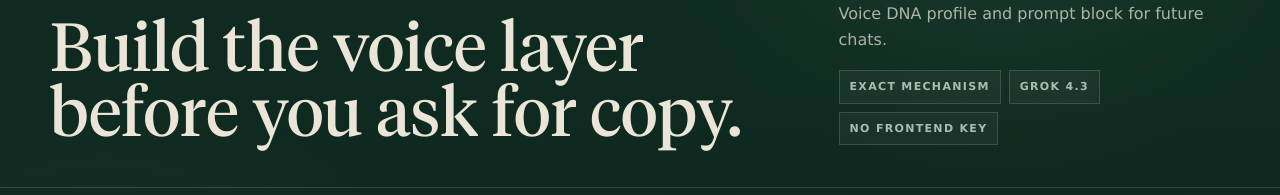
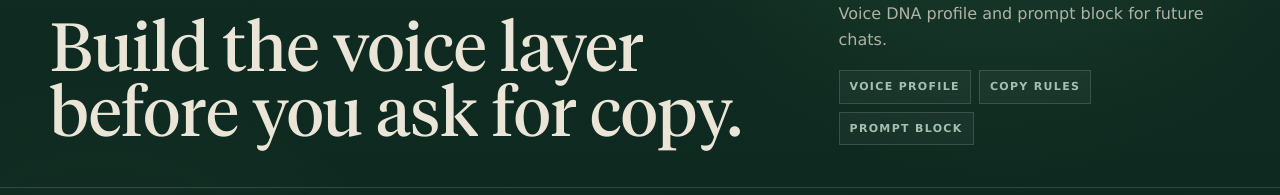
Before and after one commit to valentin-builderz/voice-dna-wrapper, a plain HTML site: page index.html in a window 1280 px wide. Shown: the part 203-398 px from the top of the page. Drawn offline with Linux system fonts and the light colour scheme.

Commit message:
Remove internal implementation copy from generator

```diff
--- a/index.html
+++ b/index.html
@@ -30,10 +30,10 @@
         </div>
         <div class="workspace-brief">
           <p>Paste real writing. Add the context a ghostwriter would need. The system returns a reusable Voice DNA profile and prompt block for future chats.</p>
-          <div class="brief-metrics" aria-label="Extraction standards">
-            <span>Exact mechanism</span>
-            <span>Grok 4.3</span>
-            <span>No frontend key</span>
+          <div class="brief-metrics" aria-label="Extraction outputs">
+            <span>Voice profile</span>
+            <span>Copy rules</span>
+            <span>Prompt block</span>
           </div>
         </div>
       </div>
```
